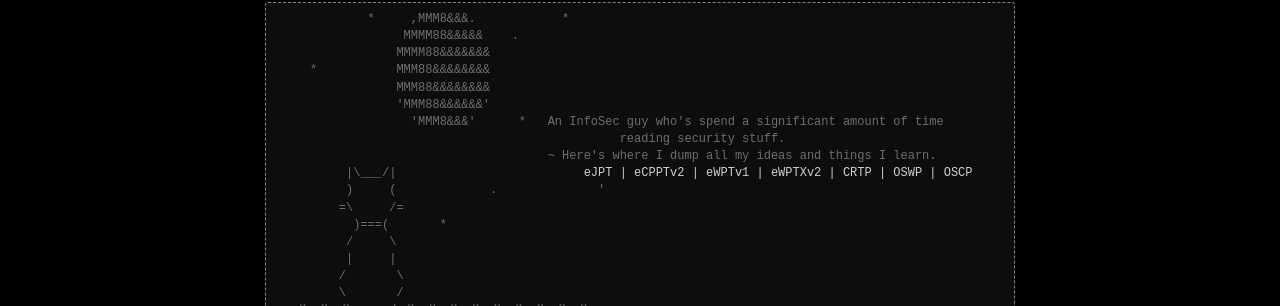
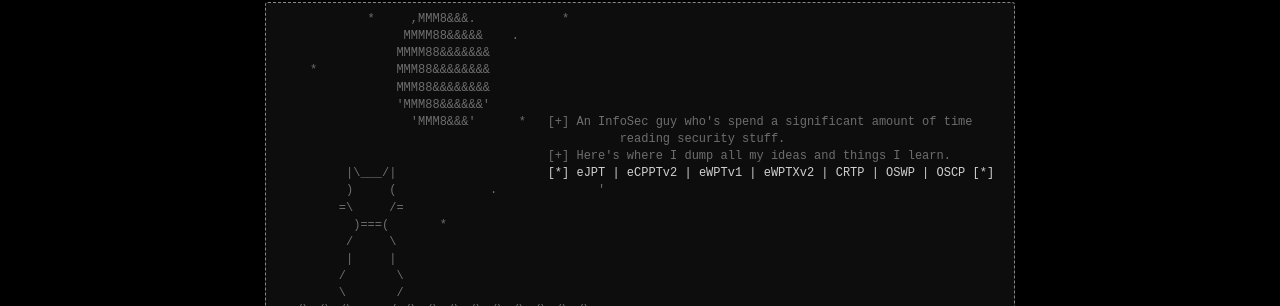
Before and after one commit to wizoutsugar/wizoutsugar.github.io, a Jekyll site: the page built from index.md, in a window 1280 px wide. Shown: the part 121-427 px from the top of the page. Built offline with Jekyll 4.4.1, drawn with Linux system fonts in a browser that asks for light colours.

```diff
--- a/index.md
+++ b/index.md
@@ -13,10 +13,10 @@ layout: content
      *           MMM88&&&&&&&&
                  MMM88&&&&&&&&
                  'MMM88&&&&&&'
-                   'MMM8&&&'      *   An InfoSec guy who's spend a significant amount of time
+                   'MMM8&&&'      *   [+] An InfoSec guy who's spend a significant amount of time
 						reading security stuff.
-				      ~ Here's where I dump all my ideas and things I learn.
-          |\___/|                          <span>eJPT | eCPPTv2 | eWPTv1 | eWPTXv2 | CRTP | OSWP | OSCP</span>
+				      [+] Here's where I dump all my ideas and things I learn.
+          |\___/|                    <span> [*] eJPT | eCPPTv2 | eWPTv1 | eWPTXv2 | CRTP | OSWP | OSCP [*] </span>
           )     (             .              '
          =\     /=
            )===(       *
```
